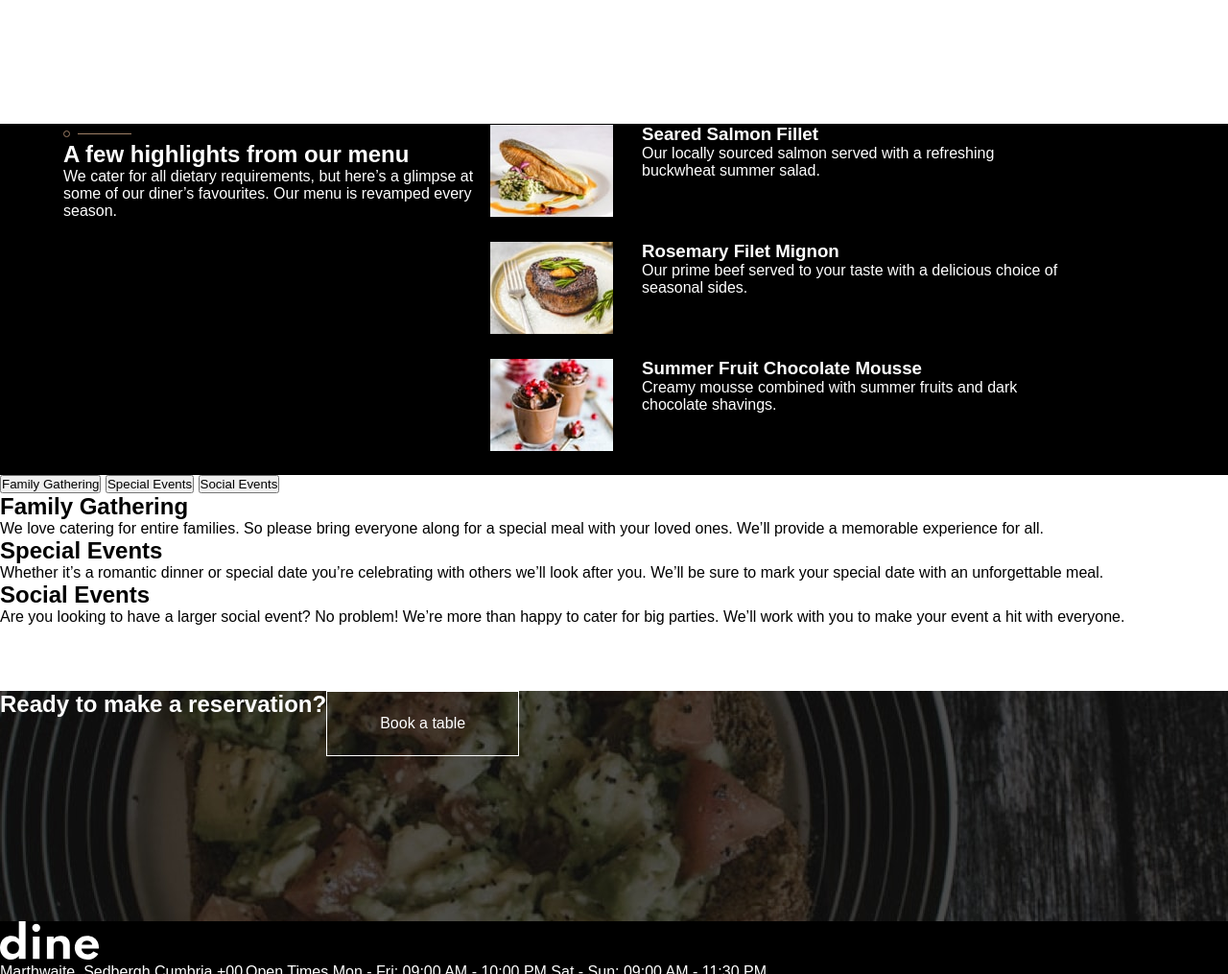
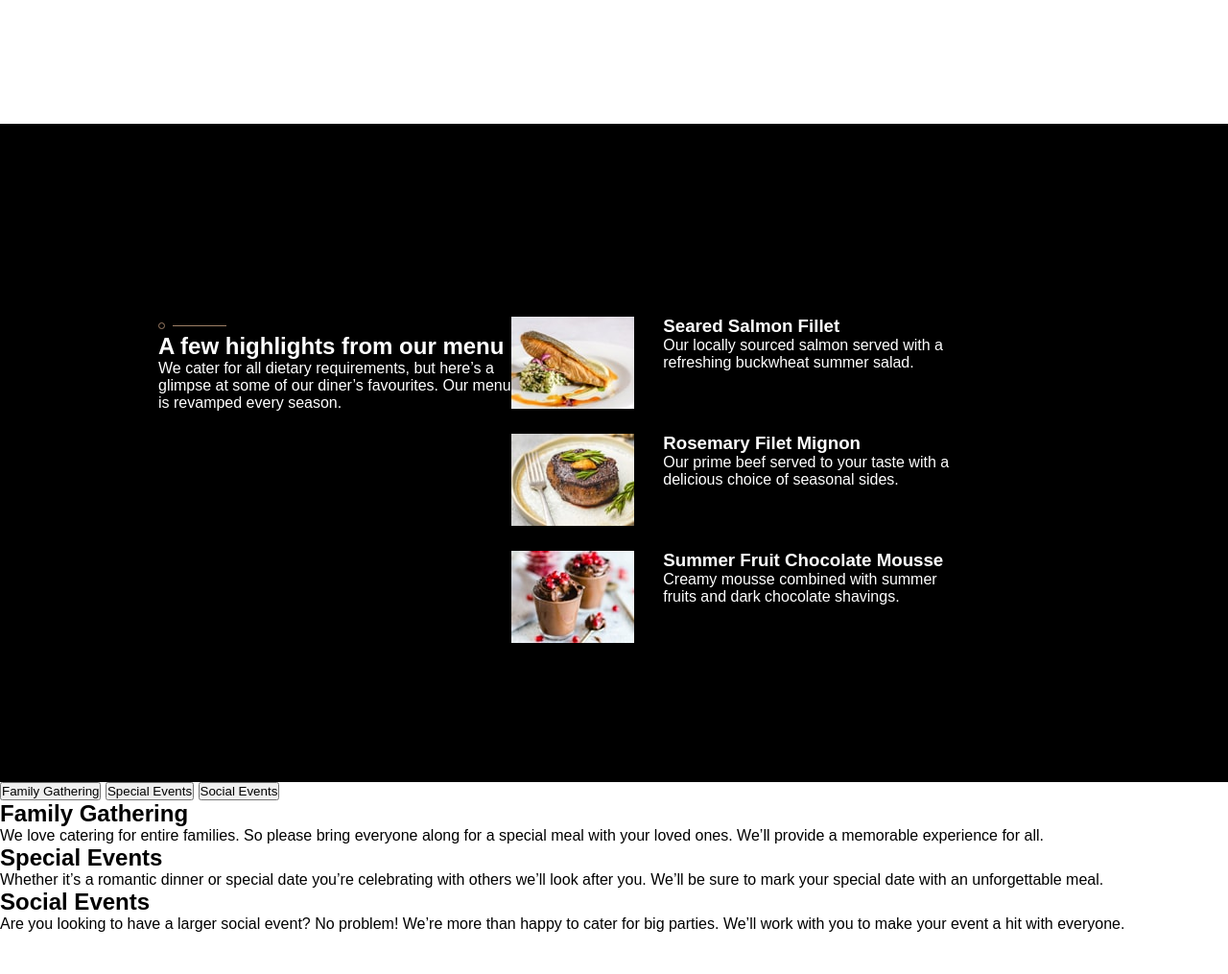
Before and after one commit to alexisshy/dine-restaurant-website, a plain HTML site: page index.html in a window 1280 px wide. Shown: the part 2620-3635 px from the top of the page at 96% size. Drawn offline with Linux system fonts and the light colour scheme.

Commit message:
add padding to featured meals

```diff
--- a/styles.css
+++ b/styles.css
@@ -138,6 +138,7 @@ h1 {
       display: flex;
       flex-direction: row;
       justify-content: center;
+      padding: 200px 165px 120px 165px;
   }
 
   .featured-card {
```
